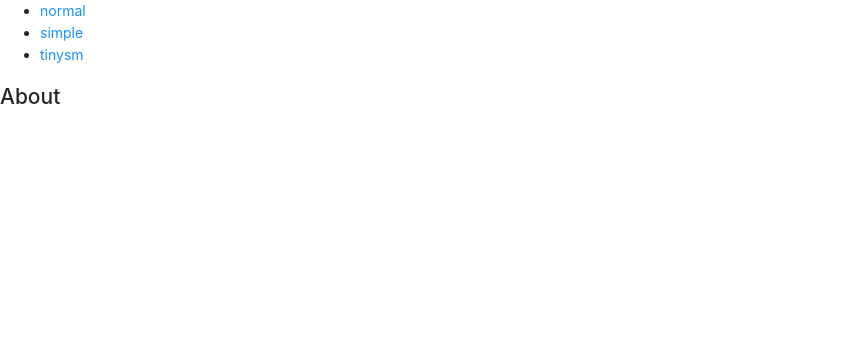
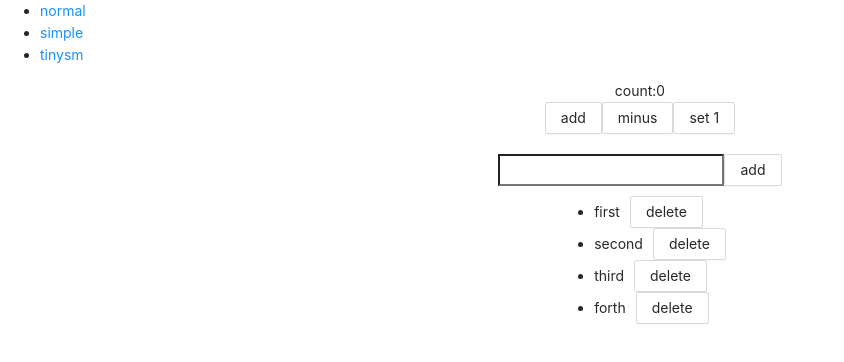
Before and after one commit to yuzai/tinysm, a React app: page /tinysm in a window 1280 px wide. Shown: the top 362 px of the page, without its empty margins (0-844 px from the left). Built offline with nearby package versions, Linux system fonts and the light colour scheme.

Commit message:
feat: complete tinysm

```diff
--- a/src/App.js
+++ b/src/App.js
@@ -6,6 +6,7 @@ import {
 } from "react-router-dom";
 import Normal from './normal/index';
 import Simple from './simple/index';
+import Tinysm from './tinysm/index';
 import './App.css';
 
 function App() {
@@ -30,7 +31,7 @@ function App() {
                 renders the first one that matches the current URL. */}
             <Switch>
             <Route path="/tinysm">
-                <About />
+                <Tinysm />
             </Route>
             <Route path="/simple">
                 <Simple />
@@ -44,8 +45,4 @@ function App() {
     );
 }
 
-function About() {
-  return <h2>About</h2>;
-}
-
 export default App;
--- /dev/null
+++ b/src/tinysm/addtodo.js
@@ -0,0 +1,28 @@
+import { memo, useCallback, useRef } from 'react';
+import { Button } from 'antd';
+import { useDispatch } from './tinysm';
+
+const AddTodo = memo(() => {
+    console.log('addtodo rendered');
+    const inputRef = useRef(null);
+    const dispatch = useDispatch();
+    const handleAdd = useCallback(() => {
+        dispatch({
+            type: 'ADD_TODO',
+            payload: inputRef.current.value
+        });
+        inputRef.current.value = '';
+    }, [dispatch]);
+
+    return (
+        <div style={{
+            display: 'flex',
+            marginTop: '20px'
+        }}>
+            <input type='text' ref={inputRef} />
+            <Button onClick={handleAdd}>add</Button>
+        </div>
+    )
+});
+
+export default AddTodo;
--- /dev/null
+++ b/src/tinysm/control.js
@@ -0,0 +1,38 @@
+import { memo, useCallback } from 'react';
+import { Button } from 'antd';
+import { useDispatch } from './tinysm';
+
+const Control = memo(() => {
+    console.log('control rendered');
+
+    const dispatch = useDispatch();
+
+    const handleAdd = useCallback(() => {
+        dispatch({
+            type: 'ADD',
+        });
+    }, [dispatch]);
+
+    const handleMinus = useCallback(() => {
+        dispatch({
+            type: 'MINUS',
+        });
+    }, [dispatch]);
+
+    const handleSet = useCallback(() => {
+        dispatch({
+            type: 'SET',
+            payload: 1,
+        });
+    }, [dispatch]);
+
+    return (
+        <div>
+            <Button onClick={handleAdd}>add</Button>
+            <Button onClick={handleMinus}>minus</Button>
+            <Button onClick={handleSet}>set 1</Button>
+        </div>
+    )
+});
+
+export default Control;
--- /dev/null
+++ b/src/tinysm/counter.js
@@ -0,0 +1,17 @@
+import { memo } from 'react';
+import { useSelector } from './tinysm';
+
+const Counter = memo(() => {
+    console.log('counter rendered');
+
+    const count = useSelector(state => state.count);
+
+    return (
+        <div>
+            count:
+            {count}
+        </div>
+    )
+});
+
+export default Counter;
--- /dev/null
+++ b/src/tinysm/deletetodo.js
@@ -0,0 +1,23 @@
+import { memo, useCallback } from 'react';
+import { Button } from 'antd';
+import { useDispatch } from './tinysm';
+
+const DeleteTodo = memo(({
+    index = 0,
+}) => {
+    console.log(`deletetodo ${index} rendered`);
+    const dispatch = useDispatch();
+
+    const handleDelete = useCallback(() => {
+        dispatch({
+            type: 'DELETE_TODO',
+            payload: index,
+        });
+    }, [index, dispatch]);
+
+    return (
+        <Button onClick={handleDelete}>delete</Button>
+    )
+});
+
+export default DeleteTodo;
--- /dev/null
+++ b/src/tinysm/index.js
@@ -0,0 +1,29 @@
+import { ContextProvider } from './tinysm';
+import store from './store';
+import Counter from './counter';
+import Control from './control';
+import TodoList from './todolist';
+import AddTodo from './addtodo';
+
+const App = () => {
+    console.log('simple app rendered');
+
+    return (
+        <ContextProvider value={store}>
+            <div style={{
+                display: 'flex',
+                flexDirection: 'column',
+                justifyContent: 'center',
+                alignItems: 'center',
+                minHeight: '200px'
+            }}>
+                <Counter />
+                <Control />
+                <AddTodo />
+                <TodoList />
+            </div>
+        </ContextProvider>
+    )
+};
+
+export default App;
--- a/src/tinysm/store.js
+++ b/src/tinysm/store.js
@@ -0,0 +1,49 @@
+import { createStore } from './tinysm';
+
+const initialState = {
+    count: 0,
+    todoItems: [
+        'first',
+        'second',
+        'third',
+        'forth',
+    ]
+}
+
+const reducer = (state, action) => {
+    switch (action.type) {
+        case 'ADD':
+            return {
+                ...state,
+                count: state.count + 1
+            };
+        case 'MINUS':
+            return {
+                ...state,
+                count: state.count + 1
+            };
+        case 'SET':
+            return {
+                ...state,
+                count: action.payload
+            };
+        case 'ADD_TODO':
+            return {
+                ...state,
+                todoItems: [...state.todoItems, action.payload],
+            };
+        case 'DELETE_TODO':
+            const arr = [...state.todoItems];
+            arr.splice(action.payload, 1);
+            return {
+                ...state,
+                todoItems: arr,
+            };
+        default:
+            return {
+                ...state,
+            };
+    }
+}
+
+export default createStore(reducer, initialState);
--- /dev/null
+++ b/src/tinysm/tinysm.js
@@ -0,0 +1,90 @@
+import { useContext, createContext, useRef, useEffect, useReducer } from 'react';
+
+const Context = createContext();
+
+const EventCenter = {
+    listensers: [],
+    subscribe: function (func) {
+        this.listensers.push(func);
+    },
+    unsubscribe: function (func) {
+        for (let i = 0; i< this.listensers.length; i++) {
+            const listenser = this.listensers[i];
+            if (listenser === func) {
+                this.listensers.splice(i, 1);
+                return;
+            }
+        }
+    },
+    notify: function() {
+        this.listensers.forEach(v => v());
+    },
+}
+
+export function createStore(reducer, initailState) {
+    const store = {
+        state: initailState,
+        dispatch: function (action) {
+            this.state = reducer(this.state, action);
+            EventCenter.notify();
+        }
+    }
+    store.dispatch = store.dispatch.bind(store);
+    return store;
+};
+
+export const  ContextProvider = Context.Provider;
+
+export function shadowEqual(a, b) {
+    if (typeof a !== 'object') {
+        return a === b;
+    }
+    if (a === null) {
+        return b === null;
+    }
+    const akeys = Object.keys(a);
+    const bkeys = Object.keys(b);
+    if (akeys.length !== bkeys.length) {
+        return false;
+    }
+    for (let i = 0; i < akeys.length; i++) {
+        const key = akeys[i];
+        if (a[key] !== b[key]) {
+            return false;
+        }
+    }
+    return true;
+}
+
+export const useSelector = (selector, equalFunc = (a, b) => a === b) => {
+    const store = useContext(Context);
+    const state = selector(store.state);
+    const preState = useRef(state);
+    const [, forceRender] = useReducer(s => s + 1, 0);
+
+    const checkForUpdate = () => {
+        const curState = selector(store.state);
+
+        if (equalFunc(curState, preState.current)) {
+            return;
+        }
+
+        preState.current = curState;
+        forceRender();
+    };
+
+    useEffect(() => {
+        EventCenter.subscribe(checkForUpdate);
+        return () => {
+            EventCenter.unsubscribe(checkForUpdate);
+        }
+        // eslint-disable-next-line
+    }, [store]);
+    return state;
+};
+
+export const useDispatch = () => {
+    const store = useContext(Context);
+
+    return store.dispatch;
+};
--- /dev/null
+++ b/src/tinysm/todolist.js
@@ -0,0 +1,25 @@
+import { memo } from 'react';
+import DeleteTodo from './deletetodo';
+import { useSelector } from './tinysm';
+
+const Todolist = memo(() => {
+    console.log('todolist rendered');
+    const todoItems = useSelector(state => state.todoItems);
+
+    return (
+        <div style={{ marginTop: '10px' }}>
+            <ul>
+                {
+                    todoItems.map((v, index) => (
+                        <li key={index}>
+                            <span style={{ marginRight: '10px' }}>{v}</span>
+                            <DeleteTodo index={index} />
+                        </li>
+                    ))
+                }
+            </ul>
+        </div>
+    )
+});
+
+export default Todolist;
```
